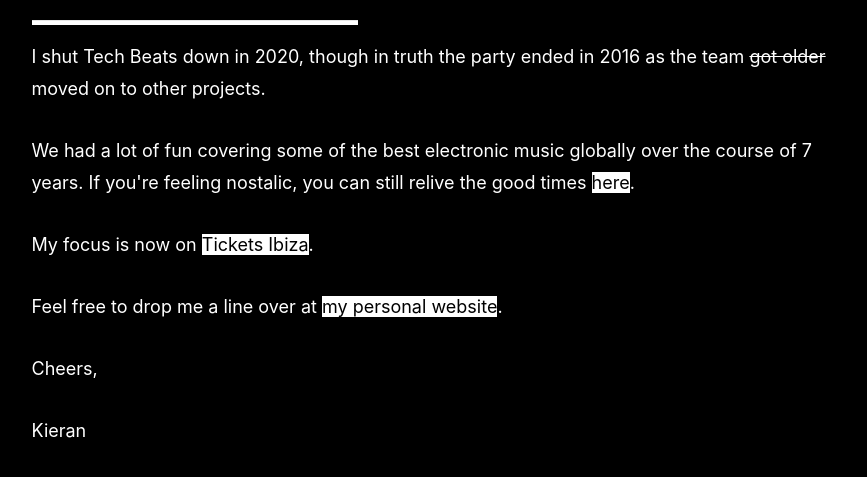
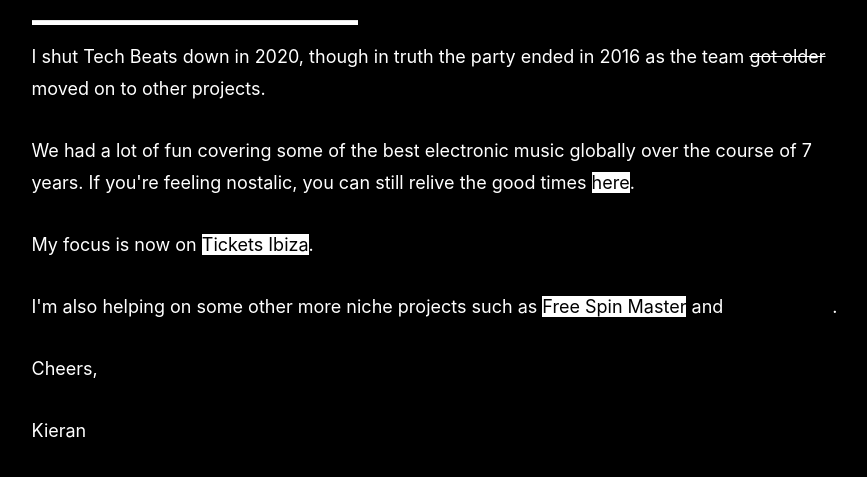
Before and after one commit to kierand0yle/Tech-Beats, a plain HTML site: page index.html in a window 1280 px wide. Shown: the part 225-702 px from the top of the page, without its empty margins (201-1068 px from the left). Drawn offline with nearby package versions, Linux system fonts and the light colour scheme; a web font is replaced by a local one.

Commit message:
latest proj updates

```diff
--- a/index.html
+++ b/index.html
@@ -79,7 +79,7 @@
         <p>I shut Tech Beats down in 2020, though in truth the party ended in 2016 as the team <strike>got older</strike> moved on to other projects.</p>
         <p>We had a lot of fun covering some of the best electronic music globally over the course of 7 years. If you're feeling nostalic, you can still relive the good times <a href="https://web.archive.org/web/2019*/techbeats.co.uk" class="white-bg">here</a>.</p>
         <p>My focus is now on <a href="https://ticketsibiza.co.uk" class="white-bg">Tickets Ibiza</a>.</p>
-        <p>Feel free to drop me a line over at <a href="https://kierandoyle.com" class="white-bg">my personal website</a>.</p>
+        <p>I'm also helping on some other more niche projects such as <a href="http://freespinmaster.com" class="white-bg">Free Spin Master</a> and <a href="https://ibz.clothing/">IBZ Clothing</a>.</p>
         <p>Cheers,</p>
         <p>Kieran</p>
       </div>
```
